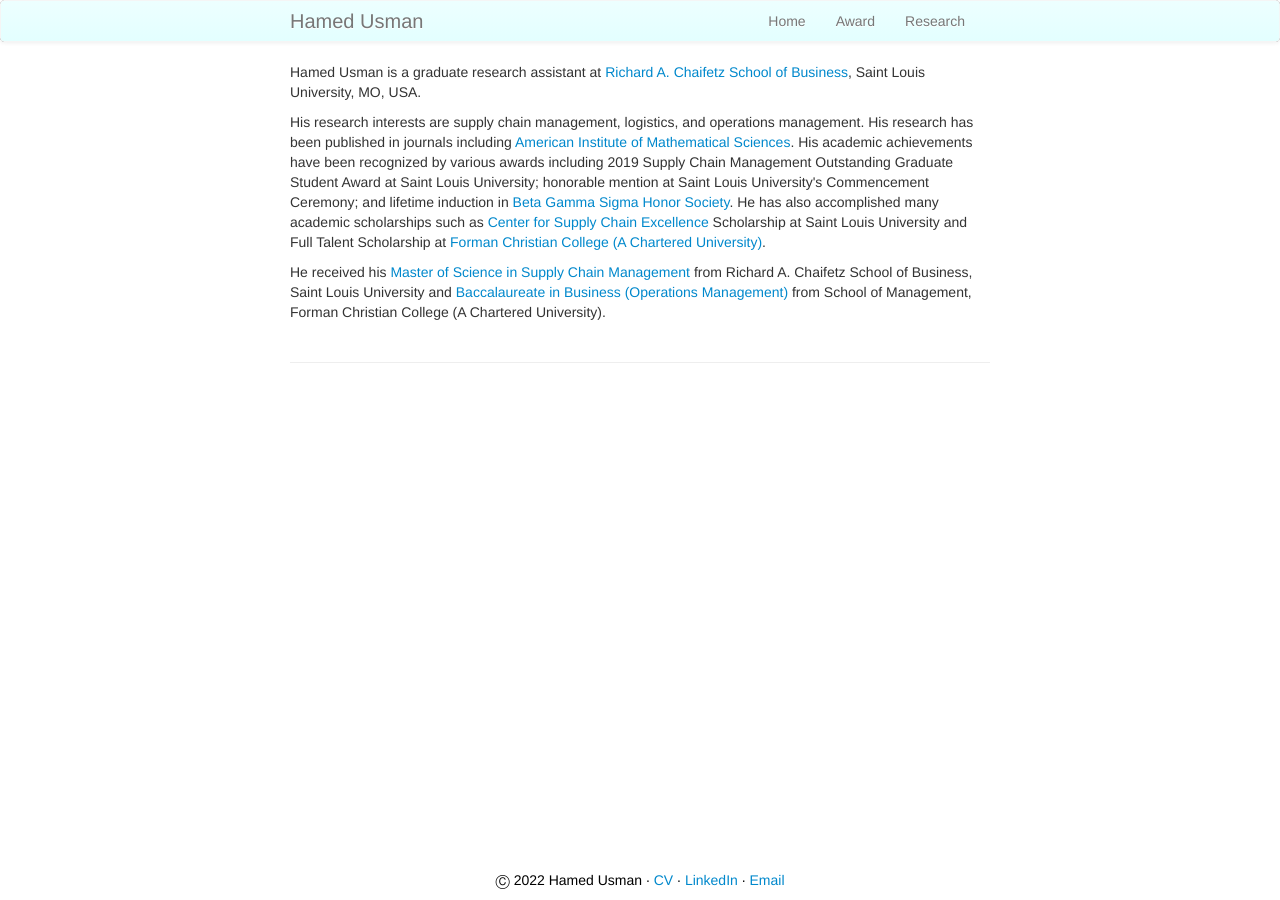
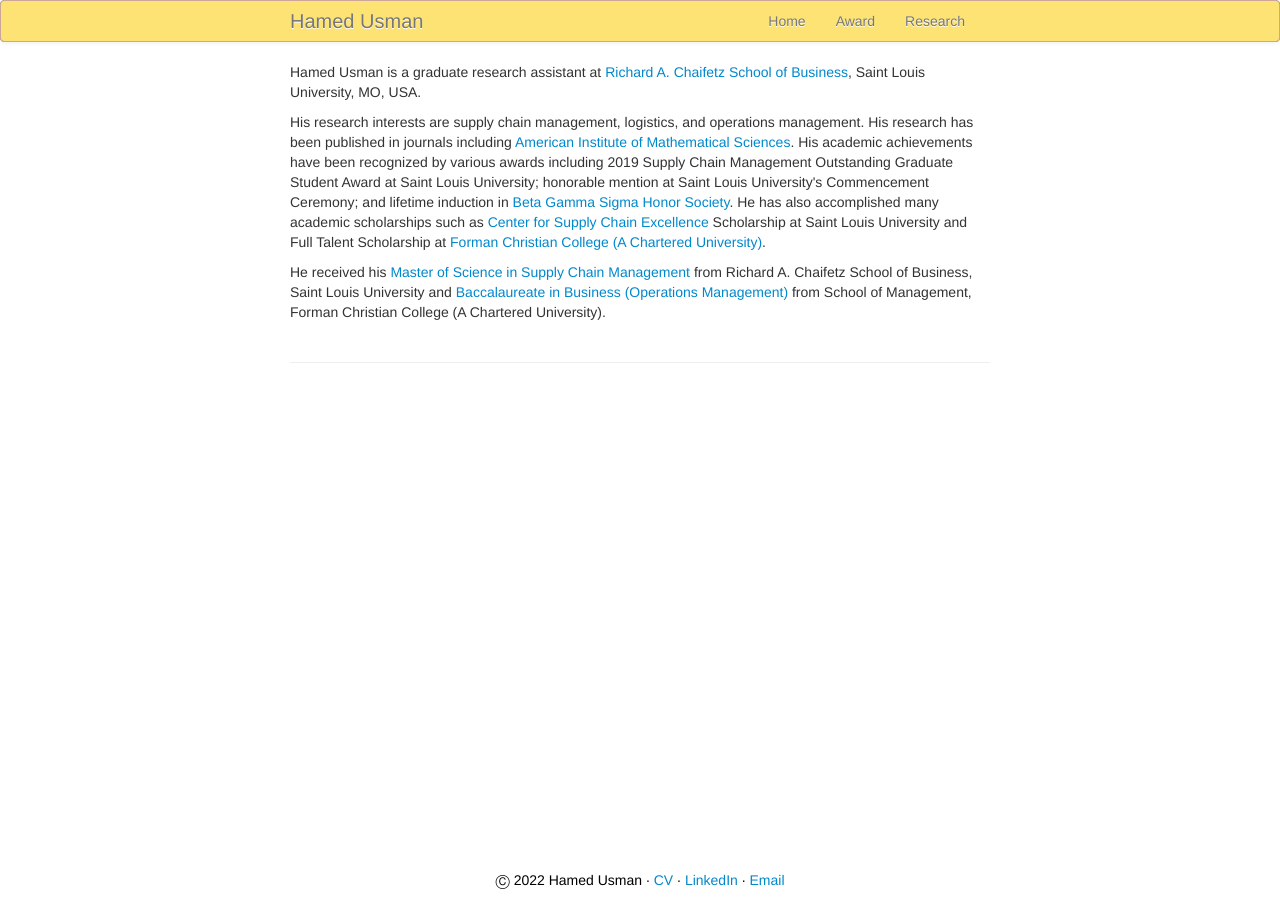
Before and after one commit to hamedusman/hamedusman.github.io, a Jekyll site: the page built from index.md, in a window 1280 px wide. Built offline with Jekyll 4.4.1, drawn with Linux system fonts in a browser that asks for light colours.

Commit message:
Update my_custom_css.css

```diff
--- a/assets/themes/twitter/css/my_custom_css.css
+++ b/assets/themes/twitter/css/my_custom_css.css
@@ -16,7 +16,7 @@
 
 a:hover {
     color: black;
-    background-color: #F5F5F5;
+    background-color: #CCA69A;
     text-decoration: none;
 }
 
@@ -26,7 +26,7 @@
 
 a:hover img {
     color: black;
-    background-color: #F5F5F5;
+    background-color: #CCA69A;
     text-decoration: none;
     border: solid 2px white;
 }
@@ -95,13 +95,13 @@
     padding-left:20px;
     padding-right:20px;
     background-color:#000000;
-    background-image:-moz-linear-gradient(top, #edffff, #e3ffff);
-    background-image:-webkit-gradient(linear, 0 0, 0 100%, from(#edffff), to(#f2f2f2));
-    background-image:-webkit-linear-gradient(top, #edffff, #e3ffff);
-    background-image:-o-linear-gradient(top, #edffff, #e3ffff);
-    background-image:linear-gradient(to bottom, #edffff, #e3ffff);
+    background-image:-moz-linear-gradient(top, #FCE373, #FCE373);
+    background-image:-webkit-gradient(linear, 0 0, 0 100%, from(#FCE373), to(#f2f2f2));
+    background-image:-webkit-linear-gradient(top, #FCE373, #FCE373);
+    background-image:-o-linear-gradient(top, #FCE373, #FCE373);
+    background-image:linear-gradient(to bottom, #FCE373, #FCE373);
     background-repeat:repeat-x;filter:progid:DXImageTransform.Microsoft.gradient(startColorstr='#ffffffff', endColorstr='#fff2f2f2', GradientType=0);
-    border:1px solid #F5F5F5;
+    border:1px solid #CCA69A;
     -webkit-border-radius:4px;
     -moz-border-radius:4px;
     border-radius:4px;
```
